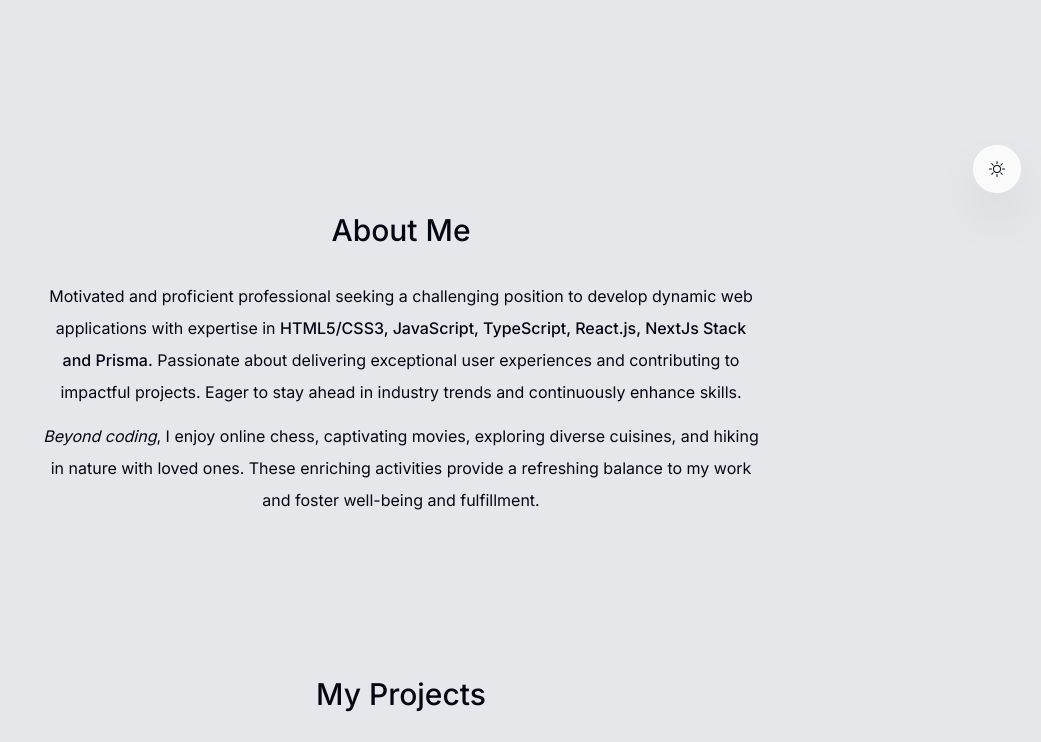
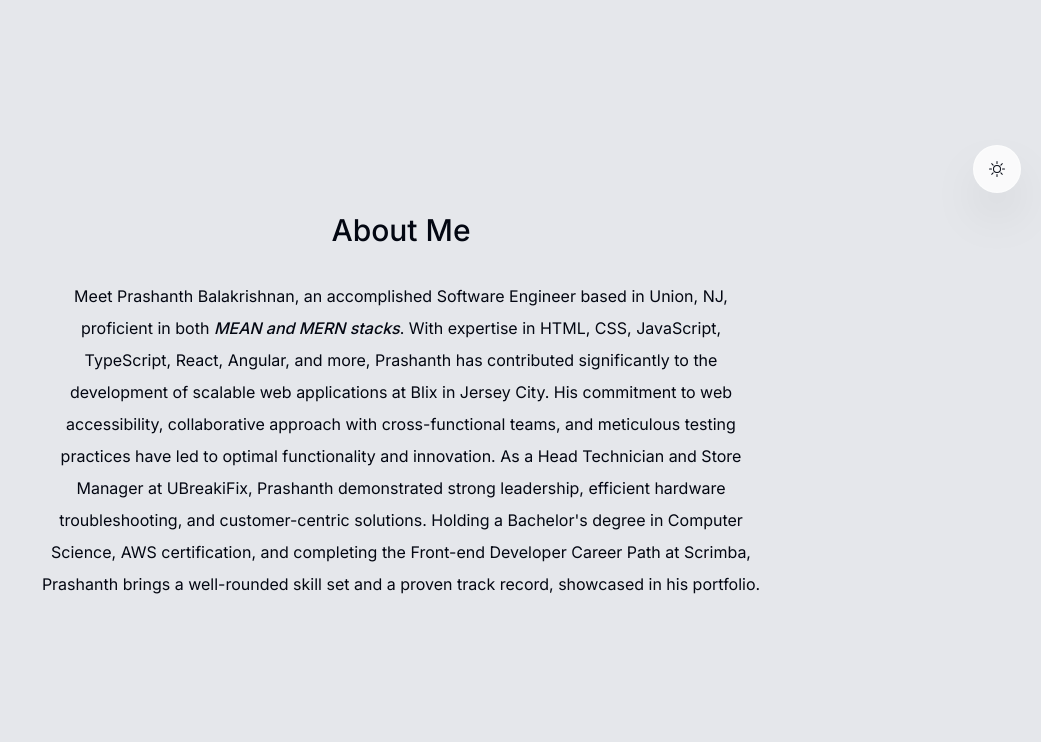
Before and after one commit to PrashanthBalakrishnan/next-portfolio, a Next.js app: page / in a window 1280 px wide. Shown: the part 587-1329 px from the top of the page, without its empty margins (239-1280 px from the left). Built offline with nearby package versions, Linux system fonts and the light colour scheme; no server answers.

Commit message:
added about me info

```diff
--- a/components/About.tsx
+++ b/components/About.tsx
@@ -16,20 +16,21 @@ const About = () => {
     >
       <SectionHeading>About me</SectionHeading>
       <p className="mb-3">
-        Motivated and proficient professional seeking a challenging position to
-        develop dynamic web applications with expertise in{' '}
-        <span className="font-medium">
-          HTML5/CSS3, JavaScript, TypeScript, React.js, NextJs Stack and Prisma.
-        </span>{' '}
-        Passionate about delivering exceptional user experiences and
-        contributing to impactful projects. Eager to stay ahead in industry
-        trends and continuously enhance skills.
-      </p>
-      <p>
-        <span className="italic">Beyond coding</span>, I enjoy online chess,
-        captivating movies, exploring diverse cuisines, and hiking in nature
-        with loved ones. These enriching activities provide a refreshing balance
-        to my work and foster well-being and fulfillment.
+        Meet Prashanth Balakrishnan, an accomplished Software Engineer based in
+        Union, NJ, proficient in both{' '}
+        <span className="font-medium italic">MEAN and MERN stacks</span>. With
+        expertise in HTML, CSS, JavaScript, TypeScript, React, Angular, and
+        more, Prashanth has contributed significantly to the development of
+        scalable web applications at Blix in Jersey City. His commitment to web
+        accessibility, collaborative approach with cross-functional teams, and
+        meticulous testing practices have led to optimal functionality and
+        innovation. As a Head Technician and Store Manager at UBreakiFix,
+        Prashanth demonstrated strong leadership, efficient hardware
+        troubleshooting, and customer-centric solutions. Holding a Bachelor's
+        degree in Computer Science, AWS certification, and completing the
+        Front-end Developer Career Path at Scrimba, Prashanth brings a
+        well-rounded skill set and a proven track record, showcased in his
+        portfolio.
       </p>
     </motion.section>
   )
```
